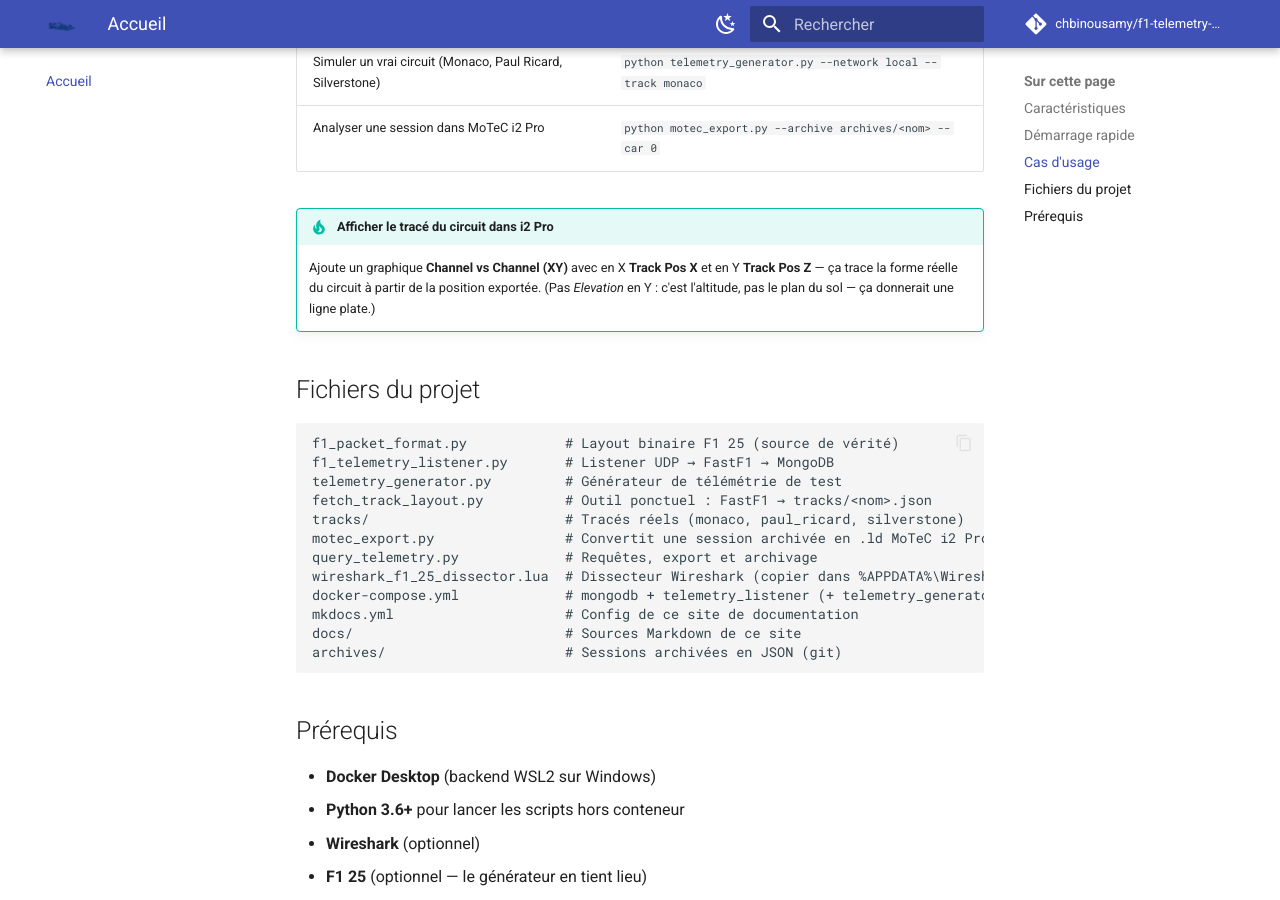
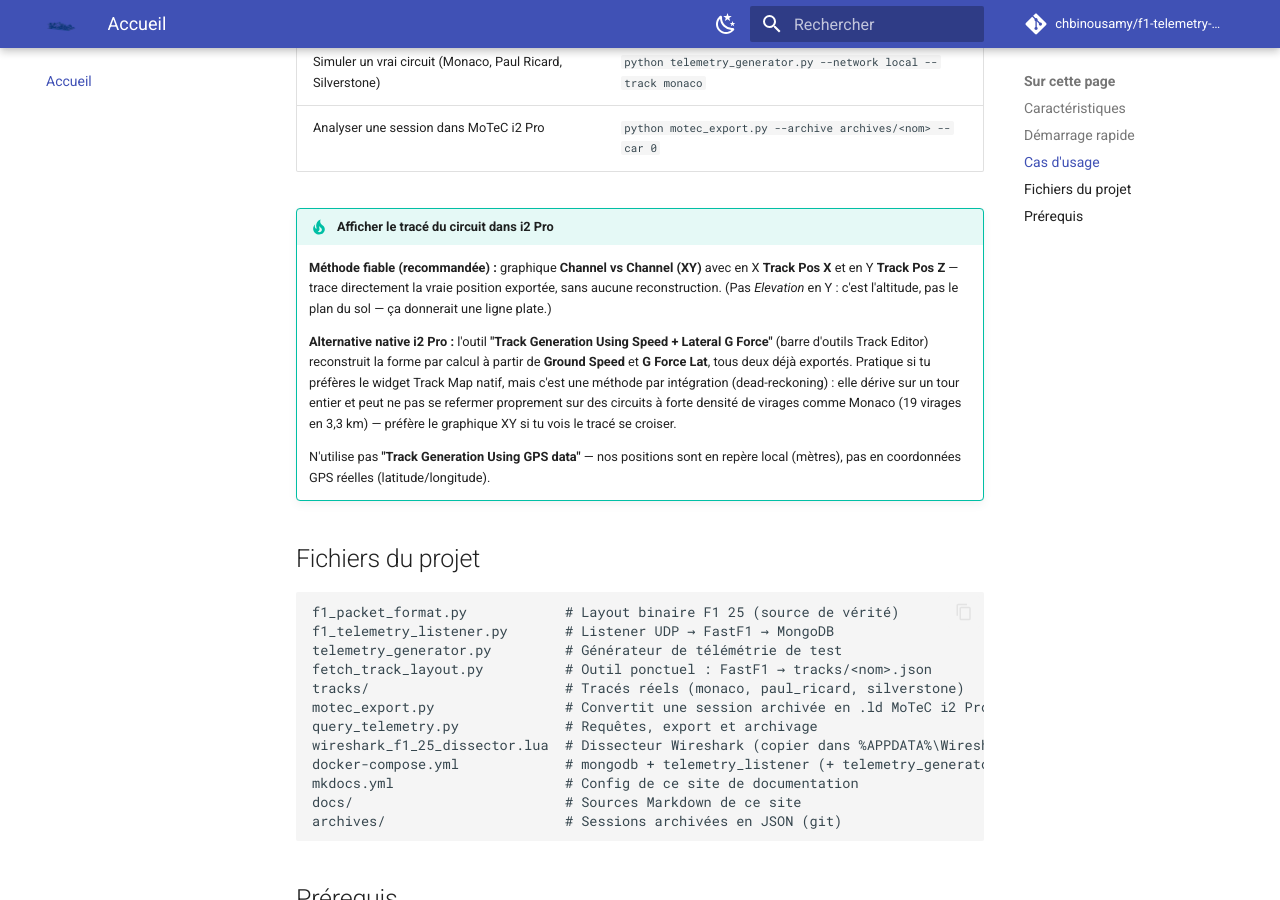
Before and after one commit to chbinousamy/f1-telemetry-docs, an MkDocs documentation site: the page built from docs/index.md, in a window 1280 px wide and 900 px high, scrolled down 2077 px. Built offline with MkDocs 1.6.1 and Material for MkDocs 9.7.7, drawn with Linux system fonts in a browser that asks for light colours; comment, search, counter and statistics services are not loaded.

Commit message:
Document the native i2 Pro track-generation tool and its limits
Track Generation Using Speed + Lateral G Force now works (Ground Speed
rename + signed lateral G, fixed in f1-telemetry), but dead-reckoning
drift means it may not close cleanly on corner-dense circuits like
Monaco. Keep the XY graph documented as the reliable default, and warn
against the GPS-data variant since our positions aren't real GPS.

```diff
--- a/docs/index.md
+++ b/docs/index.md
@@ -59,9 +59,20 @@
 | Analyser une session dans MoTeC i2 Pro | `python motec_export.py --archive archives/<nom> --car 0` |
 
 !!! tip "Afficher le tracé du circuit dans i2 Pro"
-    Ajoute un graphique **Channel vs Channel (XY)** avec en X **Track Pos X** et en Y
-    **Track Pos Z** — ça trace la forme réelle du circuit à partir de la position exportée.
-    (Pas *Elevation* en Y : c'est l'altitude, pas le plan du sol — ça donnerait une ligne plate.)
+    **Méthode fiable (recommandée) :** graphique **Channel vs Channel (XY)** avec en X
+    **Track Pos X** et en Y **Track Pos Z** — trace directement la vraie position exportée, sans
+    aucune reconstruction. (Pas *Elevation* en Y : c'est l'altitude, pas le plan du sol — ça
+    donnerait une ligne plate.)
+
+    **Alternative native i2 Pro :** l'outil **"Track Generation Using Speed + Lateral G Force"**
+    (barre d'outils Track Editor) reconstruit la forme par calcul à partir de **Ground Speed** et
+    **G Force Lat**, tous deux déjà exportés. Pratique si tu préfères le widget Track Map natif,
+    mais c'est une méthode par intégration (dead-reckoning) : elle dérive sur un tour entier et
+    peut ne pas se refermer proprement sur des circuits à forte densité de virages comme Monaco
+    (19 virages en 3,3 km) — préfère le graphique XY si tu vois le tracé se croiser.
+
+    N'utilise pas **"Track Generation Using GPS data"** — nos positions sont en repère local
+    (mètres), pas en coordonnées GPS réelles (latitude/longitude).
 
 ## Fichiers du projet
 
```
